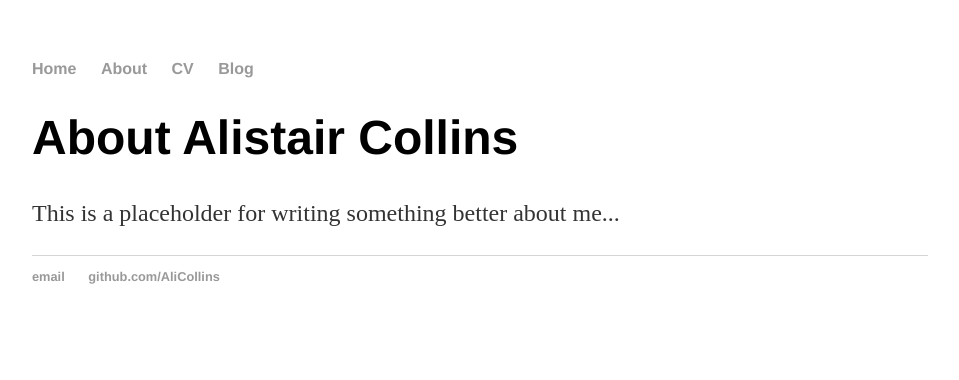
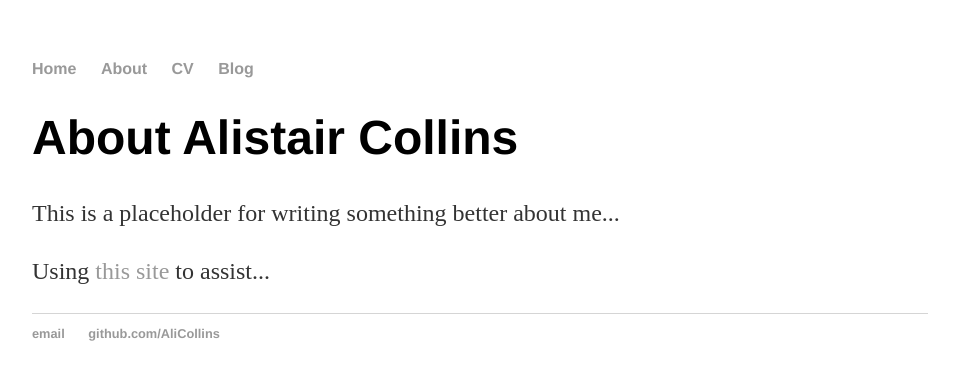
Before and after one commit to AliCollins/AliCollins.github.io, a Jekyll site: the page built from about/index.html, in a window 1280 px wide. Shown: the top 380 px of the page, without its empty margins (160-1119 px from the left). Built offline with Jekyll 4.4.1, drawn with Linux system fonts in a browser that asks for light colours.

Commit message:
Update index.html

```diff
--- a/about/index.html
+++ b/about/index.html
@@ -4,3 +4,4 @@ title: About Alistair Collins
 ---
 	<h1>{{ page.title }}</h1>
   <p>This is a placeholder for writing something better about me...</p>
+<p>Using <a href="http://jmcglone.com/guides/github-pages/">this site</a> to assist...</p>
```
